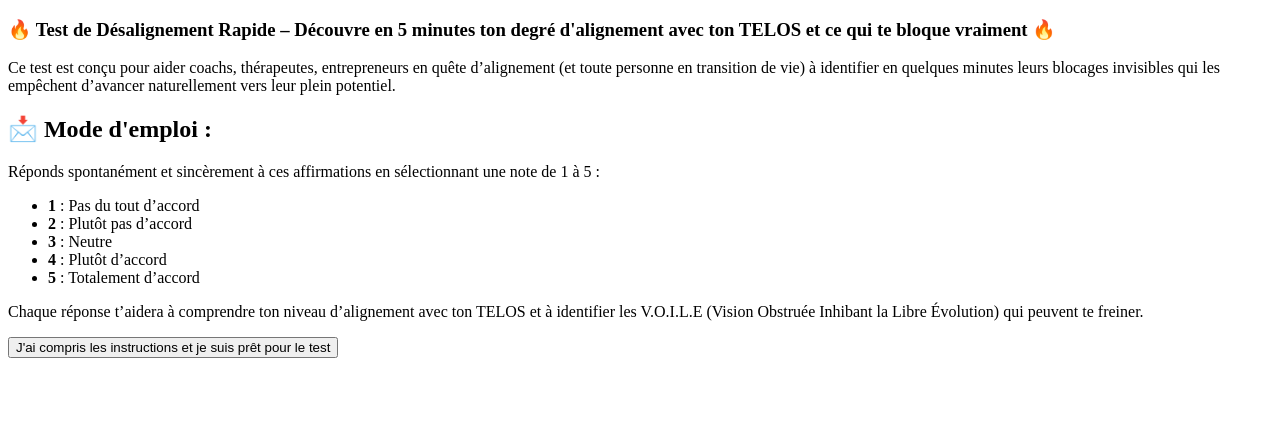
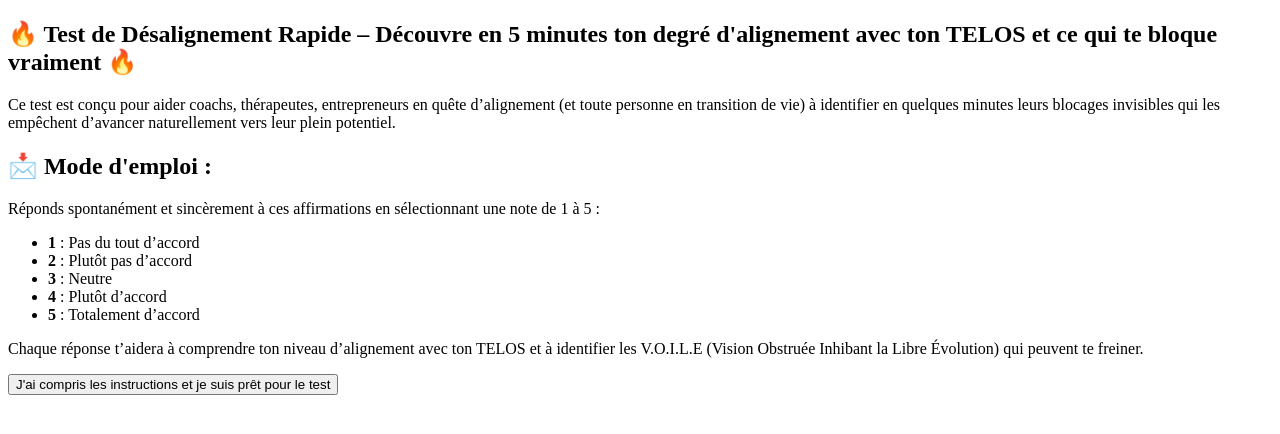
Before and after one commit to simochah/QuizzTelos_v1, a Next.js app: page / in a window 1280 px wide. Shown: the top 434 px of the page. Built offline with nearby package versions, Linux system fonts and the light colour scheme.

Commit message:
Update index.js

```diff
--- a/pages/index.js
+++ b/pages/index.js
@@ -5,7 +5,7 @@ import { Progress } from "../components/ui/progress";
 
 const instructions = (
   <div className="text-center">
-    <h3 className="text-2xl font-bold">🔥 Test de Désalignement Rapide – Découvre en 5 minutes ton degré d'alignement avec ton TELOS et ce qui te bloque vraiment 🔥</h3>
+    <h2 className="text-2xl font-bold">🔥 Test de Désalignement Rapide – Découvre en 5 minutes ton degré d'alignement avec ton TELOS et ce qui te bloque vraiment 🔥</h2>
     <p className="text-sm italic mt-4">
       Ce test est conçu pour aider coachs, thérapeutes, entrepreneurs en quête d’alignement (et toute personne en transition de vie) à identifier en quelques minutes leurs blocages invisibles qui les empêchent d’avancer naturellement vers leur plein potentiel.
     </p>
@@ -243,9 +243,14 @@ export default function TelosAlignmentTest() {
         <Card>
           <CardContent className="p-6 text-center">
             {instructions}
-            <Button className="mt-6 bg-[#C59849] text-black px-6 py-3 rounded-full font-semibold hover:bg-[#C59849]/90 transition-colors" onClick={() => setStarted(true)}>
-            J'ai compris les instructions et je suis prêt pour le test
-            </Button>
+            <Button
+  variant="default"
+  className="mt-6 bg-[#C59849] hover:bg-[#C59849]/90 text-black px-6 py-3 rounded-full font-semibold transition-colors"
+  onClick={() => setStarted(true)}
+>
+  J'ai compris les instructions et je suis prêt pour le test
+</Button>
+
 
           </CardContent>
         </Card>
```
